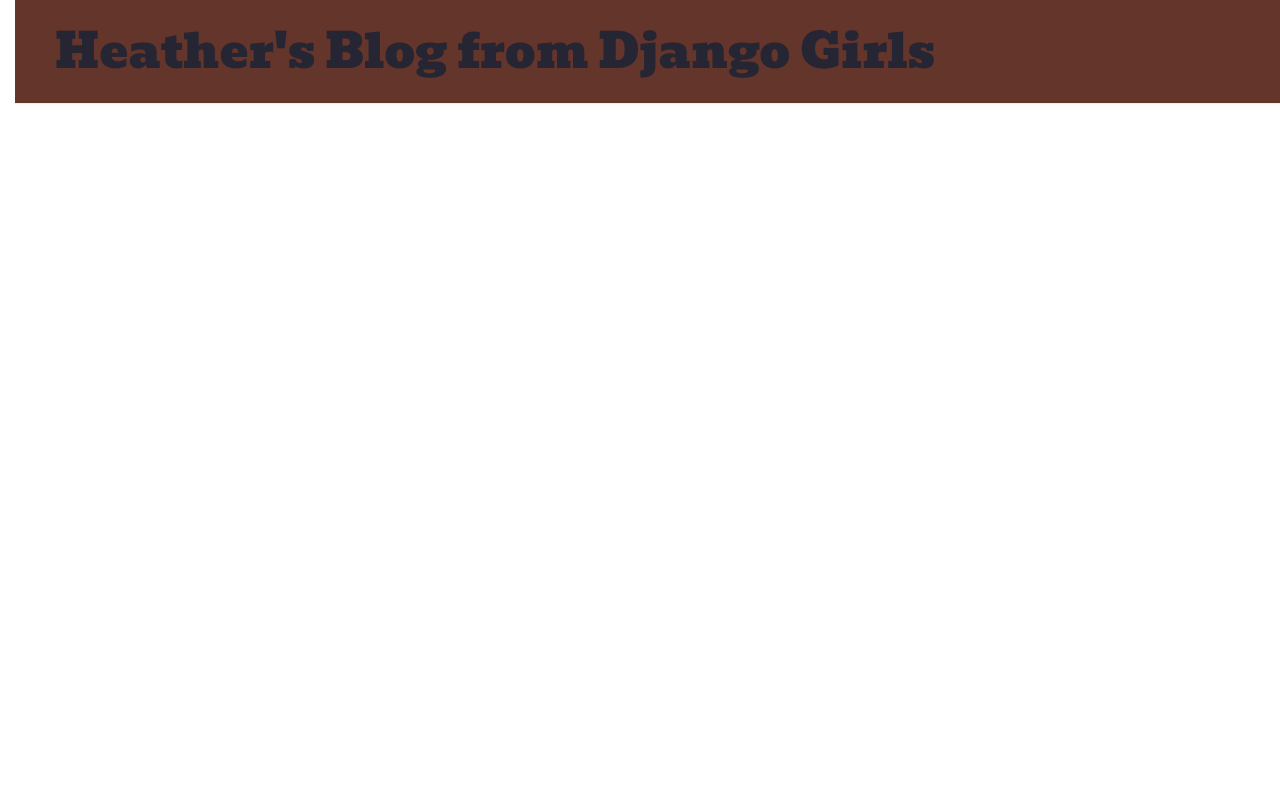
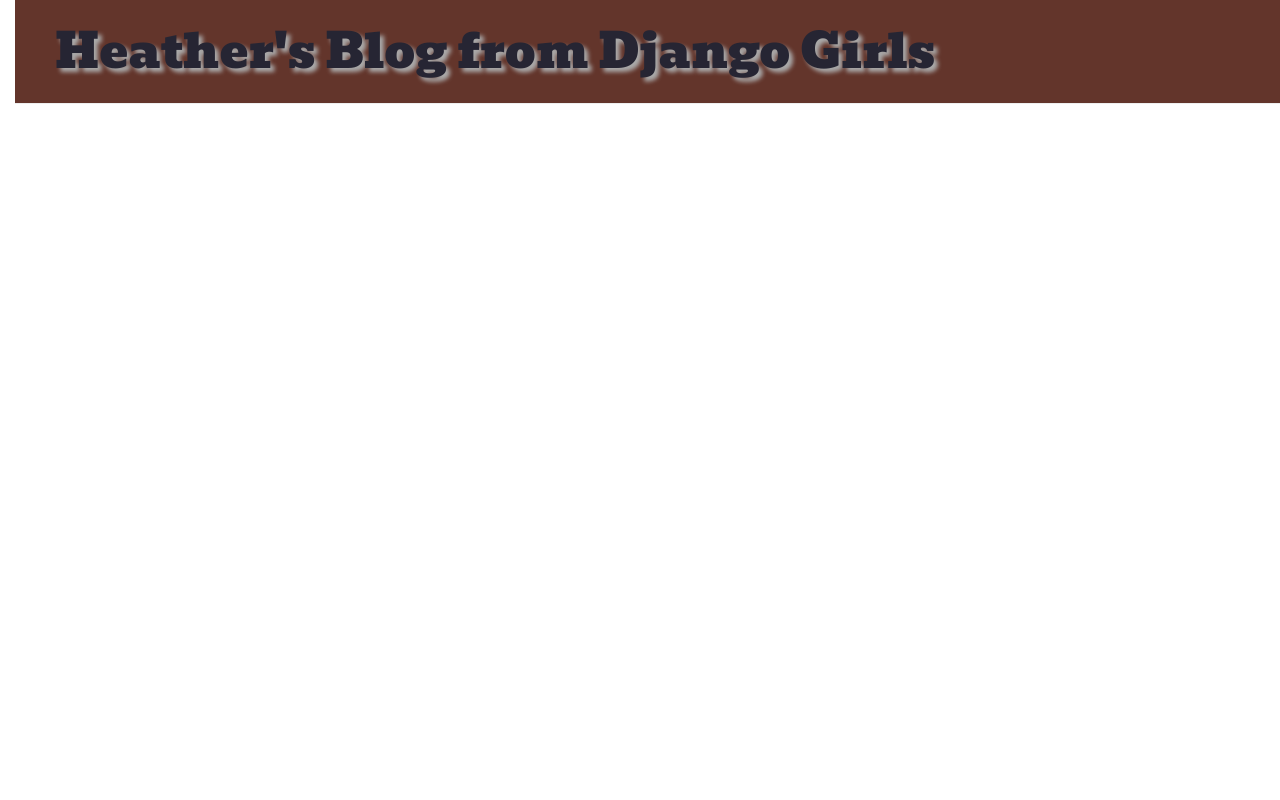
Before and after one commit to kcbusymom/my-first-blog, a Django app: page / in a window 1280 px wide. Run offline with Django 3.2, Linux system fonts and the light colour scheme; data that the repository does not hold is empty; some libraries are stand-ins or nearby versions.

Commit message:
changed some of the font text and added shadow to the header

```diff
--- a/blog/static/css/blog.css
+++ b/blog/static/css/blog.css
@@ -19,7 +19,9 @@ a:link, a:visited, a:hover, a:focus {
 }
 
 body {
-	font-family:"Pontano Sans", sans-serif;
+	font-family: Tangerine, serif;
+	font-size: 20px;
+	text-shadow: 4px 4px 4px #aaa;
 	padding-left: 15px;
 	color: #262533;
 	word-wrap: break-word;
--- a/blog/templates/blog/post_list.html
+++ b/blog/templates/blog/post_list.html
@@ -2,7 +2,7 @@
 <html>
 	<head>
 	<link href='https://fonts.googleapis.com/css?family=Bevan' rel='stylesheet' type='text/css'>
-	<link href='https://fonts.googleapis.com/css?family=Pontano+Sans' rel='stylesheet' type='text/css'>
+	<link href='https://fonts.googleapis.com/css?family=Tangerine' rel='stylesheet' type='text/css'>
 	<link rel="stylesheet" href="//maxcdn.bootstrapcdn.com/bootstrap/3.2.0/css/bootstrap.min.css">
 	<link rel="stylesheet" href="//maxcdn.bootstrapcdn.com/bootstrap/3.2.0/css/bootstrap-theme.min.css">
 	<link rel="stylesheet" href="{% static 'css/blog.css' %}">
```
